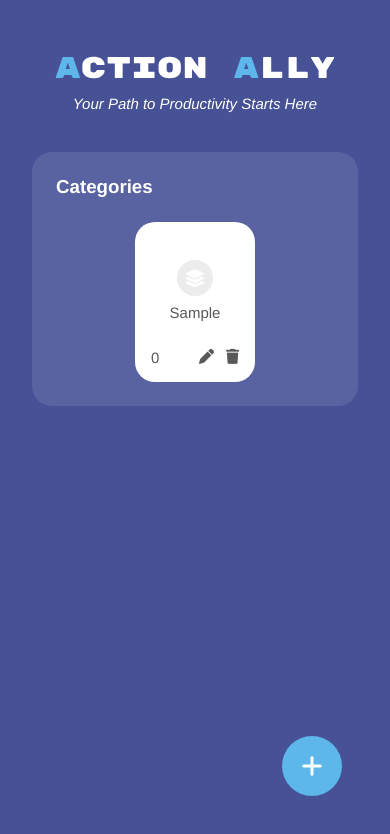
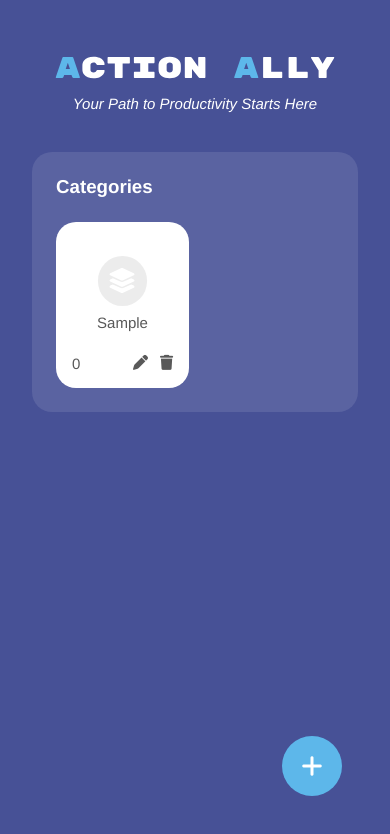
Before and after one commit to yintinggrace/action-ally, a React (Create React App) app: page /save-category in a window 390 px wide. Both pictures are taken after typing "Sample" into the empty fields and a click on the button "Add the category". Shown: the top 834 px of the page. Built offline with nearby package versions, Linux system fonts and the light colour scheme.

Commit message:
Refactored CategoryList with responsive icons

```diff
--- a/src/components/atoms/CategoryIcon/CategoryIcon.tsx
+++ b/src/components/atoms/CategoryIcon/CategoryIcon.tsx
@@ -1,43 +1,111 @@
 import styled from "styled-components";
 import theme from "../../../theme/theme";
-import Icon from "../Icon/Icon";
+import { FontAwesomeIcon } from '@fortawesome/react-fontawesome';
+import { faTasks } from '@fortawesome/free-solid-svg-icons';
+import { faLayerGroup } from '@fortawesome/free-solid-svg-icons';
+import { faCartShopping } from '@fortawesome/free-solid-svg-icons';
+import { faBriefcase } from '@fortawesome/free-solid-svg-icons';
+import { faDumbbell } from '@fortawesome/free-solid-svg-icons';
+import { faFilm } from '@fortawesome/free-solid-svg-icons';
+import { faGraduationCap } from '@fortawesome/free-solid-svg-icons';
+import { faHeartPulse } from '@fortawesome/free-solid-svg-icons';
+import { faHouse } from '@fortawesome/free-solid-svg-icons';
+import { faPlane } from '@fortawesome/free-solid-svg-icons';
+import { faTree } from '@fortawesome/free-solid-svg-icons';
+import { faWallet } from '@fortawesome/free-solid-svg-icons';
 
 interface CategoryIconProps {
   name: string;
   className?: string;
   iconColor?: string;
+  hoverColor?: string;
   backgroundColor?: string;
-  size: number;
+  size?: number;
+  showCircle?: boolean
 }
 
-const SIcon = styled(Icon)<{
-  iconColor?: string,
-  backgroundColor?: string,
-  size: number
+const SContainer = styled.span<{
+  $backgroundColor?: string,
+  size?: number,
+  $showCircle?: boolean
 }>`
-  color: ${({ iconColor }) => iconColor};
-  background-color: ${({ backgroundColor }) => backgroundColor || theme.colors.lightGray};
-  font-size: ${({ size }) => theme.space(size * 0.5)};
-  width: ${({ size }) => theme.space(size)};
-  height: ${({ size }) => theme.space(size)};
-  border-radius: 50%;
-  display: flex;
-  justify-content: center;
-  align-items: center;
+  ${({ size }) => size && `height: ${theme.space(size)};`}
+  ${({ $showCircle, $backgroundColor }) => $showCircle && `
+    background-color: ${$backgroundColor || theme.colors.lightGray};
+    aspect-ratio: 1;
+    border-radius: 50%;
+    display: flex;
+    justify-content: center;
+    align-items: center;
+  `}
+`;
+
+const SFontAwesomeIcon = styled(FontAwesomeIcon)<{
+  $iconColor?: string,
+  hoverColor?: string,
+  $showCircle?: boolean,
+}>`
+  ${({ $showCircle }) => $showCircle && `height: 50%;`}
+
+  path {
+    fill: ${({ $iconColor }) => $iconColor || theme.colors.white};
+  }
+
+  &:hover path {
+    ${({ hoverColor }) => hoverColor && `fill: ${hoverColor};`}
+  }
 `;
 
 const CategoryIcon: React.FC<CategoryIconProps> = ({
-  name, className, iconColor, backgroundColor, size
+  name, className, iconColor, hoverColor, backgroundColor, size, showCircle
 }) => {
+  const getIcon = (name: string) => {
+    switch (name) {
+      // Icon options
+      case "faCartShopping":
+        return faCartShopping;
+      case "faBriefcase":
+        return faBriefcase;
+      case "faDumbbell":
+        return faDumbbell;
+      case "faFilm":
+        return faFilm;
+      case "faGraduationCap":
+        return faGraduationCap;
+      case "faHeartPulse":
+        return faHeartPulse;
+      case "faHouse":
+        return faHouse;
+      case "faPlane":
+        return faPlane;
+      case "faTree":
+        return faTree;
+      case "faWallet":
+        return faWallet;
+      // App icons
+      case "faTasks":
+        return faTasks;
+      case "faLayerGroup":
+      default:
+        return faLayerGroup;
+    }
+  }
+
   return (
-    <SIcon
-      name={name}
+    <SContainer
       className={className}
-      iconColor={iconColor}
-      backgroundColor={backgroundColor}
+      $backgroundColor={backgroundColor}
       size={size}
-    />
-  )
+      $showCircle={showCircle}
+    >
+      <SFontAwesomeIcon
+        icon={getIcon(name)}
+        $iconColor={iconColor}
+        hoverColor={hoverColor}
+        $showCircle={showCircle}
+      />
+    </SContainer>
+  );
 }
 
 export default CategoryIcon;
--- a/src/components/molecules/Category/Category.tsx
+++ b/src/components/molecules/Category/Category.tsx
@@ -13,8 +13,6 @@ interface CategoryProps {
 }
 
 const SCategoryWrapper = styled.li`
-  height: ${theme.space(40)};
-  width: ${theme.space(30)};
   background-color: ${theme.colors.white};
   border-radius: ${theme.space(5)};
   display: flex;
@@ -24,13 +22,10 @@ const SCategoryWrapper = styled.li`
   position: relative;
   cursor: pointer;
   transition: transform 0.3s ease;
+  aspect-ratio: 1 / 1.25;
 
   &:hover {
-    transform: scale(1.05);
-  }
-
-  ${theme.breakpoints.tabletUp} {
-    width: ${theme.space(35)};
+    transform: scale(1.015);
   }
 `;
 
@@ -39,10 +34,12 @@ const SCategoryInfo = styled.div`
   flex-direction: column;
   align-items: center;
   margin-bottom: ${theme.space(6)};
+  height: 45%;
 `;
 
 const SCategoryIcon = styled(CategoryIcon)`
   margin-bottom: ${theme.space(2)};
+  flex-grow: 1;
 `;
 
 const SText = styled(Text)`
@@ -78,7 +75,7 @@ const Category: React.FC<CategoryProps> = ({ category, removeCategory }) => {
           name={category.icon}
           iconColor={category.iconColor}
           backgroundColor={category.backgroundColor}
-          size={9}
+          showCircle={true}
         />
         <SText>{category.name}</SText>
       </SCategoryInfo>
--- a/src/components/molecules/Options/Options.tsx
+++ b/src/components/molecules/Options/Options.tsx
@@ -1,6 +1,7 @@
 import { useState } from 'react';
 import styled from 'styled-components';
 import theme from '../../../theme/theme';
+import CategoryIcon from '../../atoms/CategoryIcon/CategoryIcon';
 
 type type = 'color' | 'icon';
 
@@ -36,8 +37,7 @@ const SLi = styled.li<{ option: string; type: type; selected: boolean }>`
   }
 `;
 
-const SIcon = styled.i<{ selected?: boolean }>`
-  color: ${({ selected }) => selected ? theme.colors.mediumBlack : theme.colors.white};
+const SCategoryIcon = styled(CategoryIcon)<{ selected?: boolean }>`
   transition: transform 0.3s ease;
   &:hover {
     transform: scale(1.1);
@@ -75,9 +75,10 @@ const Options: React.FC<OptionsProps> = ({
           onClick={() => handleSelectedOption(option)}
         >
           {type === 'icon' && (
-            <SIcon
-              className={option}
-              selected={selectedOption === option}
+            <SCategoryIcon
+              name={option}
+              iconColor={selectedOption === option ? theme.colors.mediumBlack : theme.colors.white}
+              hoverColor={theme.colors.mediumBlack}
             />
           )}
         </SLi>
--- a/src/components/organisms/CategoryList/CategoryList.tsx
+++ b/src/components/organisms/CategoryList/CategoryList.tsx
@@ -14,18 +14,21 @@ const SCategoriesWrapper = styled.div`
   justify-content: flex-start;
   width: 100%;
   gap: ${theme.space(6)};
-  max-width: 600px;
+  max-width: 800px;
   background-color: ${theme.colors.whiteTransparent};
   border-radius: ${theme.space(5)};
   padding: ${theme.space(6)};
   box-sizing: border-box;
 `;
 
-const ContentWrapper = styled.div`
-  display: flex;
-  flex-wrap: wrap;
-  justify-content: center;
-  gap: ${theme.space(7.5)};
+const SContentWrapper = styled.div`
+  display: grid;
+  grid-template-columns: repeat(2, 1fr);
+  gap: ${theme.space(3)};
+
+  ${theme.breakpoints.tabletUp} {
+    grid-template-columns: repeat(4, 1fr);
+  }
 `;
 
 const CategoryList = () => {
@@ -60,7 +63,7 @@ const CategoryList = () => {
         {string.home.categories}
       </Heading>
 
-      <ContentWrapper>
+      <SContentWrapper>
         {categories.map((category) => (
           <Category
             key={category.id}
@@ -70,7 +73,7 @@ const CategoryList = () => {
         ))}
 
         <AddCategoryButton />
-      </ContentWrapper>
+      </SContentWrapper>
     </SCategoriesWrapper>
   );
 }
--- a/src/components/organisms/List/List.tsx
+++ b/src/components/organisms/List/List.tsx
@@ -93,6 +93,7 @@ const List: React.FC<ListProps> = ({
               iconColor={category.iconColor}
               backgroundColor={category.backgroundColor}
               size={12}
+              showCircle={true}
             />
           )}
 
--- a/src/pages/SaveCategory/SaveCategory.tsx
+++ b/src/pages/SaveCategory/SaveCategory.tsx
@@ -58,7 +58,7 @@ const SaveCategory = () => {
   const state = location.state as LocationState;
   const category = state?.category;
 
-  const [icon, setIcon] = useState<string>(category?.icon || 'fas fa-layer-group');
+  const [icon, setIcon] = useState<string>(category?.icon || 'faLayerGroup');
   const [backgroundColor, setBackgroundColor] = useState<string>(category?.backgroundColor || theme.colors.lightGray);
   const [iconColor, setIconColor] = useState<string>(category?.iconColor || theme.colors.white);
   const [categoryName, setCategoryName] = useState<string>(category?.name || '');
@@ -126,6 +126,7 @@ const SaveCategory = () => {
         backgroundColor={backgroundColor}
         iconColor={iconColor}
         size={20}
+        showCircle={true}
       />
 
       <SForm onSubmit={handleSubmit}>
--- a/src/pages/SaveTask/SaveTask.tsx
+++ b/src/pages/SaveTask/SaveTask.tsx
@@ -125,8 +125,9 @@ const SaveTask = () => {
       onClose={handleClose}
     >
       <SCategoryIcon
-        name="fas fa-tasks"
+        name="faTasks"
         size={40}
+        showCircle={true}
       />
 
       <SForm onSubmit={handleSubmit}>
--- a/src/string.ts
+++ b/src/string.ts
@@ -21,7 +21,7 @@ const string = {
     },
     icon: {
       name: 'Icon',
-      iconOptions: ['fas fa-home', 'fas fa-briefcase', 'fas fa-shopping-cart', 'fas fa-dumbbell', 'fas fa-heartbeat', 'fas fa-graduation-cap', 'fas fa-plane', 'fas fa-film', 'fas fa-wallet', 'fas fa-user-graduate']
+      iconOptions: ['faCartShopping', 'faBriefcase', 'faDumbbell', 'faFilm', 'faGraduationCap', 'faHeartPulse', 'faHouse', 'faPlane', 'faTree', 'faWallet']
     },
     buttons: {
       addCategory: 'Add the category',
```
